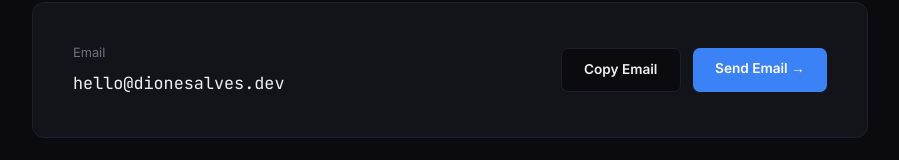
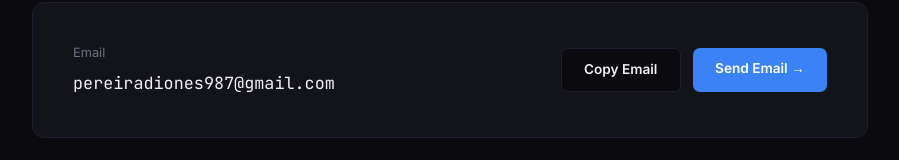
Before and after one commit to Diones25/portifolio, a Next.js app: page / in a window 1280 px wide. Shown: the part 7383-7543 px from the top of the page, without its empty margins (190-1089 px from the left). Built offline with nearby package versions, Linux system fonts and the light colour scheme.

Commit message:
fix: email

```diff
--- a/app/page.tsx
+++ b/app/page.tsx
@@ -152,7 +152,7 @@ function Nav() {
         </button>
 
         <a
-          href="mailto:hello@dionesalves.dev"
+          href="mailto:pereiradiones987@gmail.com"
           style={{
             background: "#3B82F6",
             color: "#fff",
@@ -273,7 +273,7 @@ function Hero() {
             {t("hero.cta_projects")}
           </a>
           <a
-            href="mailto:hello@dionesalves.dev"
+            href="mailto:pereiradiones987@gmail.com"
             style={{
               border: "1px solid #1E1E2E",
               color: "#F0F0F5",
@@ -731,7 +731,7 @@ function Contact() {
   const [copied, setCopied] = useState(false);
 
   const copyEmail = () => {
-    navigator.clipboard.writeText("hello@dionesalves.dev");
+    navigator.clipboard.writeText("pereiradiones987@gmail.com");
     setCopied(true);
     setTimeout(() => setCopied(false), 2000);
   };
@@ -763,7 +763,7 @@ function Contact() {
         >
           <div>
             <p style={{ fontSize: "0.8rem", color: "#6B7280", marginBottom: "0.4rem" }}>{t("contact.email_label")}</p>
-            <p className="mono" style={{ fontSize: "1.05rem", color: "#F0F0F5" }}>hello@dionesalves.dev</p>
+            <p className="mono" style={{ fontSize: "1.05rem", color: "#F0F0F5" }}>pereiradiones987@gmail.com</p>
           </div>
           <div style={{ display: "flex", gap: "0.75rem" }}>
             <button
@@ -783,7 +783,7 @@ function Contact() {
               {copied ? t("contact.copied_btn") : t("contact.copy_btn")}
             </button>
             <a
-              href="mailto:hello@dionesalves.dev"
+              href="mailto:pereiradiones987@gmail.com"
               style={{
                 background: "#3B82F6",
                 color: "#fff",
```
